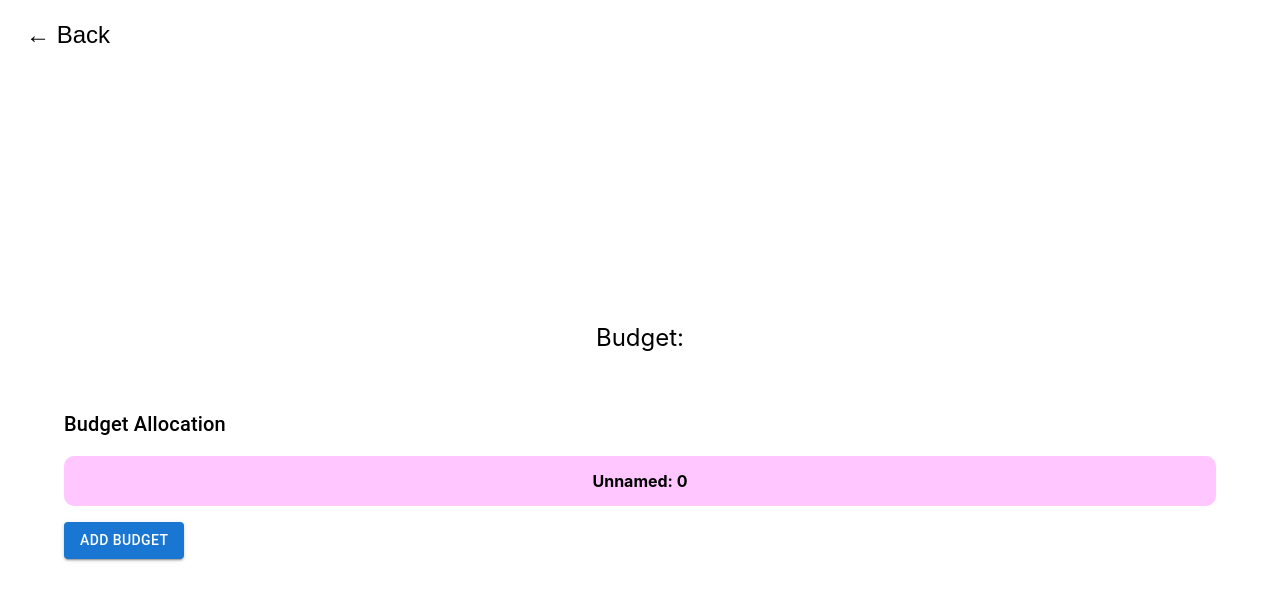
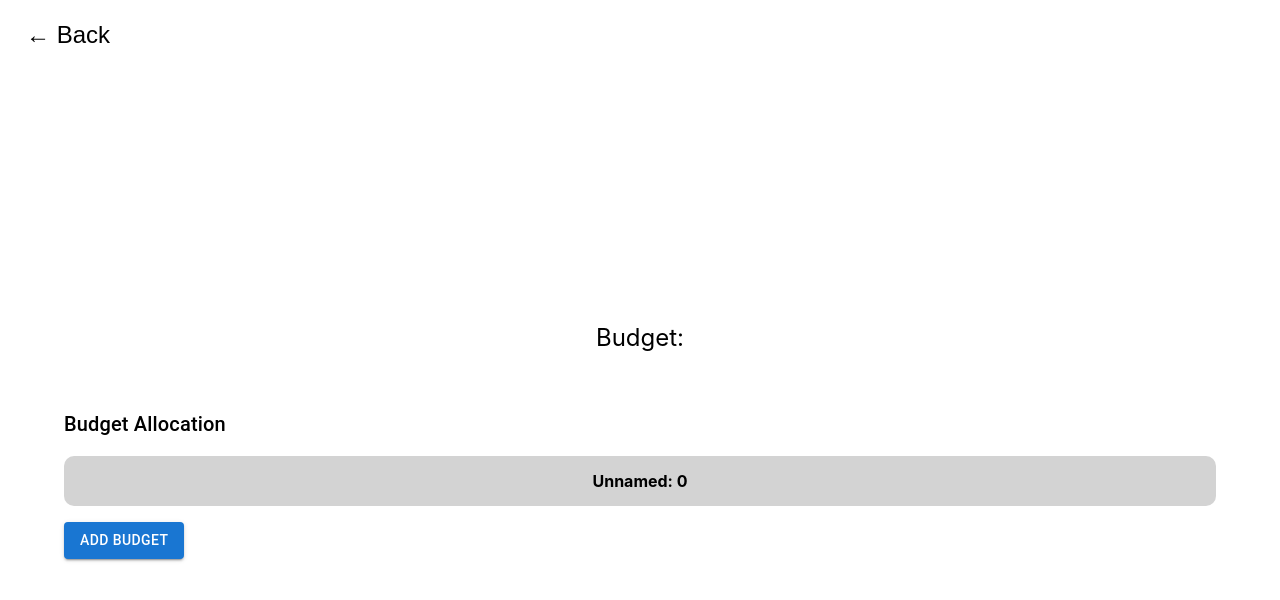
Before and after one commit to aspiforgreat/traveltracker, a React (Create React App) app: page /detail in a window 1280 px wide. Shown: the top 600 px of the page. Built offline with nearby package versions, Linux system fonts and the light colour scheme.

Commit message:
fixed slider coloring

```diff
--- a/src/DetailPage.js
+++ b/src/DetailPage.js
@@ -81,7 +81,7 @@ const DetailPage = () => {
                                 key={index}
                                 sx={{
                                     flex: region,
-                                    backgroundColor: regionColors[index] || getRandomColor(regionColors), // Always colorful
+                                    backgroundColor: index === computedRegions.length - 1 ? "lightgray" : regionColors[index] || getRandomColor(regionColors),
                                     display: "flex",
                                     alignItems: "center",
                                     justifyContent: "center",
@@ -94,6 +94,7 @@ const DetailPage = () => {
                                 {regionNames[index] || "Unnamed"}: {Math.round((region / 100) * (box?.number || 0))}
                             </Box>
                         ))}
+
 
                     </Box>
                     <Slider
```
